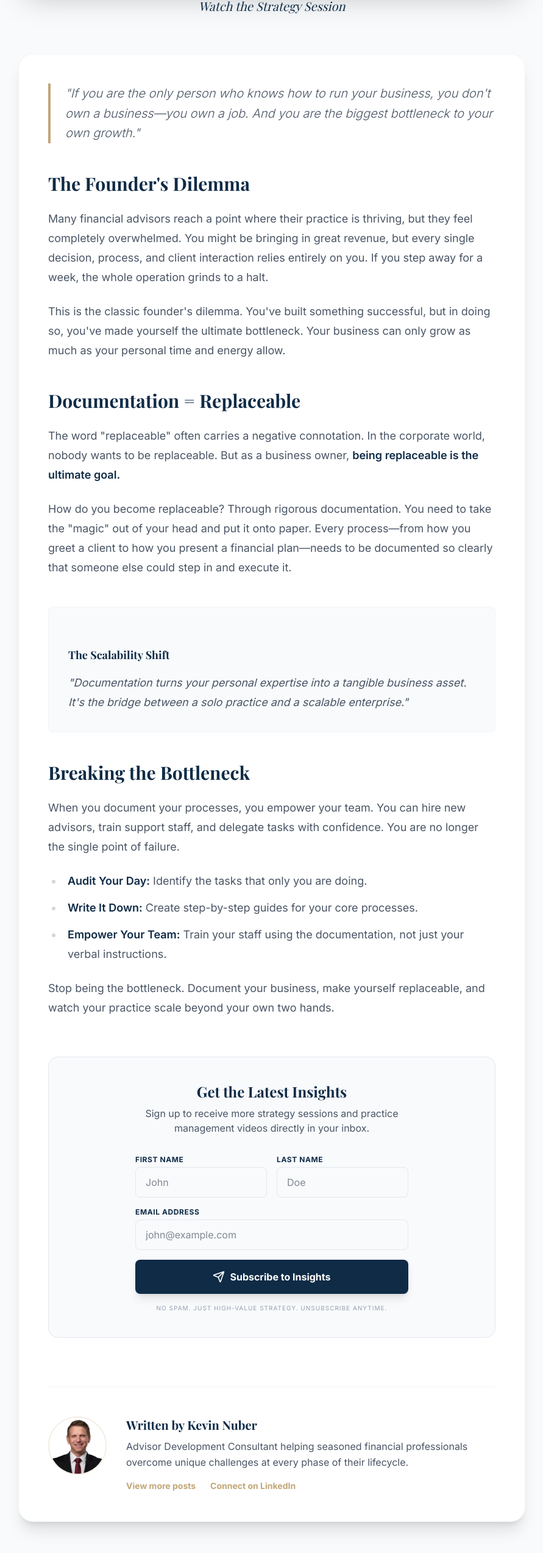
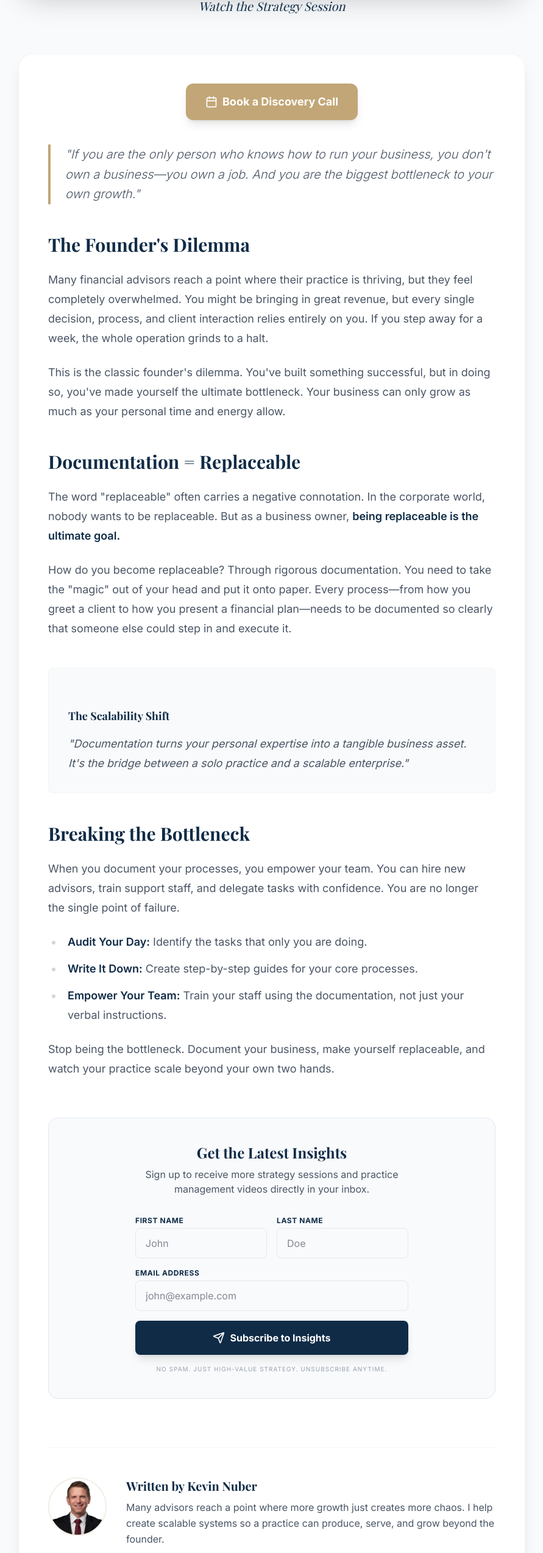
Before and after one commit to SuperFastTaco/kevinnuber-website, a React (Vite) app: page /blog/are-you-the-bottleneck-documentation-makes-you-replaceable in a window 1280 px wide. Shown: the part 1150-3697 px from the top of the page at 61% size, without its empty margins (194-1085 px from the left). Built offline with nearby package versions, Linux system fonts and the light colour scheme; no server answers; a web font is replaced by a local one.

Commit message:
Add files via upload

```diff
--- a/src/pages/BlogPost.tsx
+++ b/src/pages/BlogPost.tsx
@@ -90,6 +90,17 @@ export default function BlogPost() {
 
         {/* Article Body */}
         <article className="bg-white rounded-3xl shadow-xl p-8 sm:p-12 border border-gray-100">
+          <div className="mb-10 flex justify-center">
+            <a
+              href="https://calendly.com/kevin-nuber"
+              target="_blank"
+              rel="noopener noreferrer"
+              className="inline-flex items-center justify-center px-8 py-4 text-lg font-bold text-white bg-brand-accent hover:bg-opacity-90 rounded-xl shadow-lg hover:shadow-xl transition-all duration-300 transform hover:-translate-y-1"
+            >
+              <Calendar className="mr-2 h-5 w-5" /> Book a Discovery Call
+            </a>
+          </div>
+
           <div
             className="prose prose-lg max-w-none prose-headings:font-serif prose-headings:text-brand-blue prose-p:text-gray-600 prose-strong:text-brand-blue prose-a:text-brand-accent hover:prose-a:underline"
             dangerouslySetInnerHTML={{ __html: post.content }}
@@ -115,7 +126,7 @@ export default function BlogPost() {
             <div>
               <h4 className="text-xl font-serif font-bold text-brand-blue mb-2">Written by Kevin Nuber</h4>
               <p className="text-gray-600 mb-4 leading-relaxed">
-                Advisor Development Consultant helping seasoned financial professionals overcome unique challenges at every phase of their lifecycle.
+                Many advisors reach a point where more growth just creates more chaos. I help create scalable systems so a practice can produce, serve, and grow beyond the founder.
               </p>
               <div className="flex space-x-6">
                 <Link to="/blog" className="text-brand-accent hover:underline text-sm font-bold">
--- a/src/pages/Home.tsx
+++ b/src/pages/Home.tsx
@@ -46,7 +46,7 @@ export default function Home() {
                 Build, Scale, and <span className="text-brand-accent text-5xl sm:text-6xl lg:text-7xl shadow-black inline-block transform scale-105 mx-1">Capitalize</span> Your Practice.
               </h1>
               <p className="mt-6 text-lg sm:text-xl text-gray-300 max-w-2xl mx-auto lg:mx-0">
-                I am Kevin Nuber, an Advisor Development Consultant. I help seasoned financial professionals overcome unique challenges at every phase of their lifecycle.
+                Many advisors reach a point where more growth just creates more chaos. I help create scalable systems so a practice can produce, serve, and grow beyond the founder.
               </p>
               <div className="mt-10 flex flex-col sm:flex-row flex-wrap gap-4 justify-center lg:justify-start">
                 <a
```
